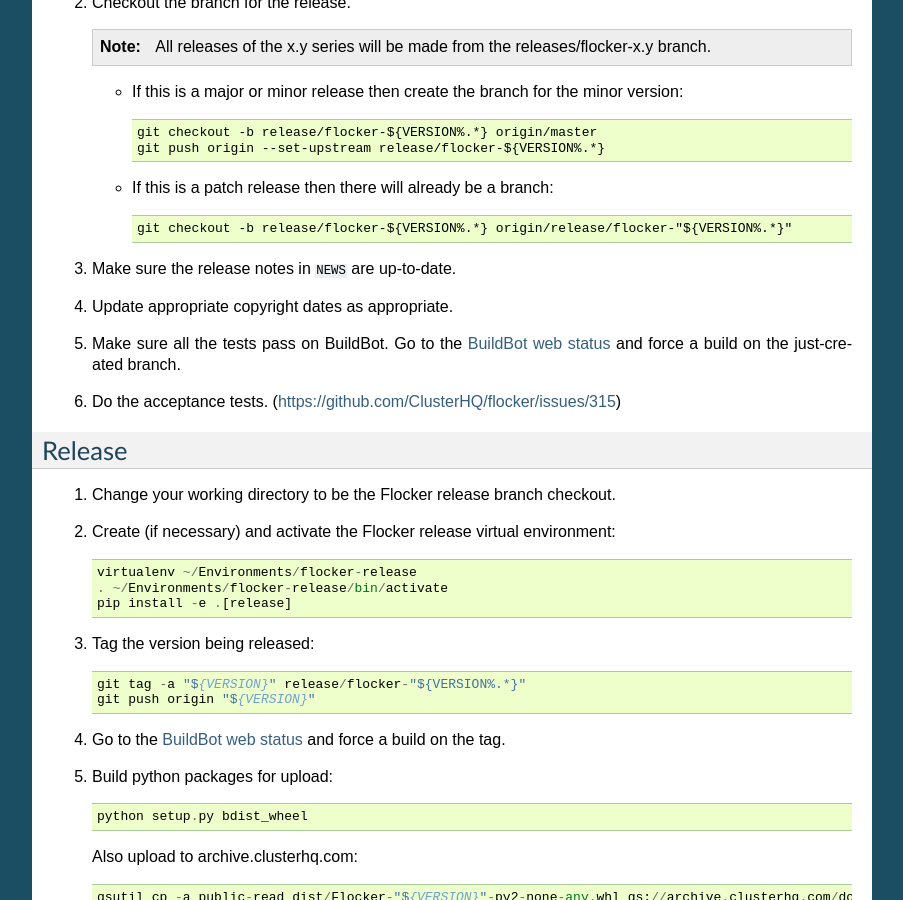
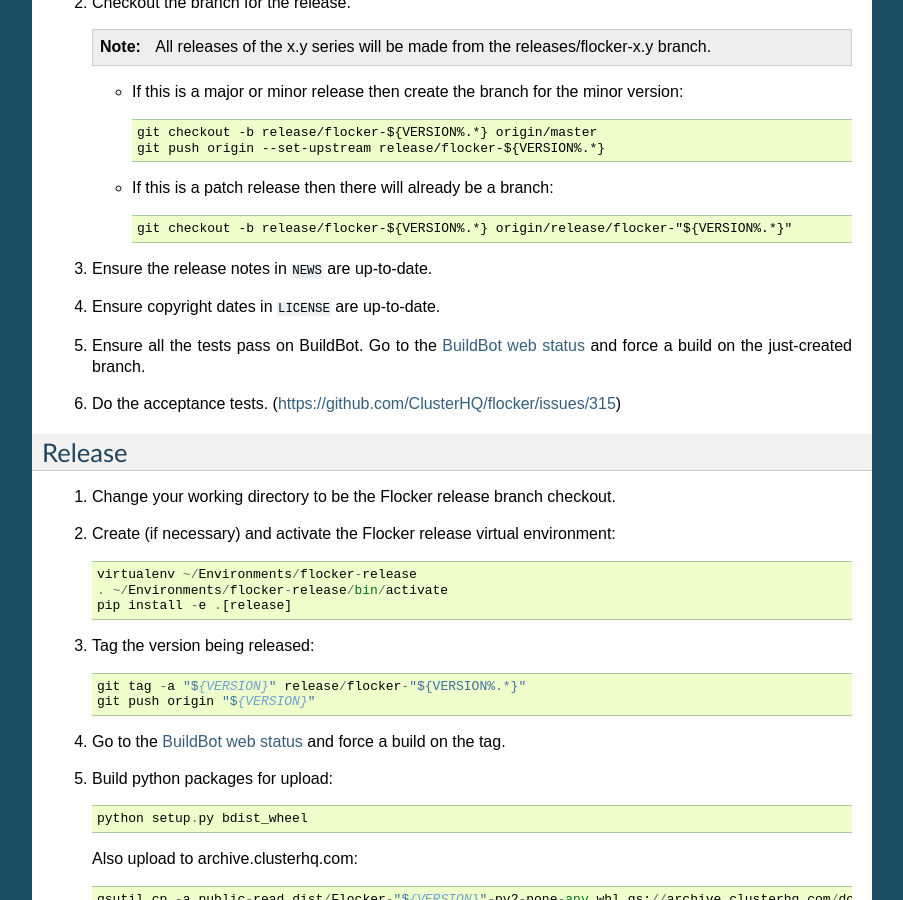
Before and after one commit to ClusterHQ/flocker, a Sphinx documentation site: the page built from docs/release-process.rst, in a window 1280 px wide and 900 px high, scrolled down 974 px. Shown: the whole window, without its empty margins (198-1101 px from the left). Built offline with Sphinx 7.4.7, drawn with Linux system fonts in a browser that asks for light colours.

Commit message:
Copyright dates are in LICENSE file

```diff
--- a/docs/release-process.rst
+++ b/docs/release-process.rst
@@ -66,9 +66,9 @@ Preparing for a release
 
       git checkout -b release/flocker-${VERSION%.*} origin/release/flocker-"${VERSION%.*}"
 
-#. Make sure the release notes in :file:`NEWS` are up-to-date.
-#. Update appropriate copyright dates as appropriate.
-#. Make sure all the tests pass on BuildBot.
+#. Ensure the release notes in :file:`NEWS` are up-to-date.
+#. Ensure copyright dates in :file:`LICENSE` are up-to-date.
+#. Ensure all the tests pass on BuildBot.
    Go to the `BuildBot web status <http://build.clusterhq.com/boxes-flocker>`_ and force a build on the just-created branch.
 #. Do the acceptance tests. (https://github.com/ClusterHQ/flocker/issues/315)
 
```
